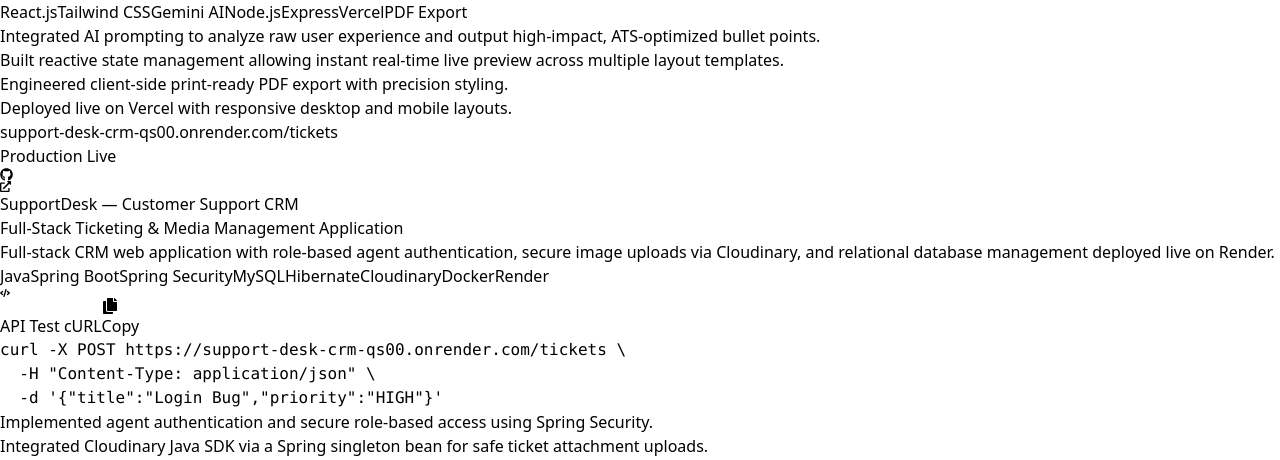
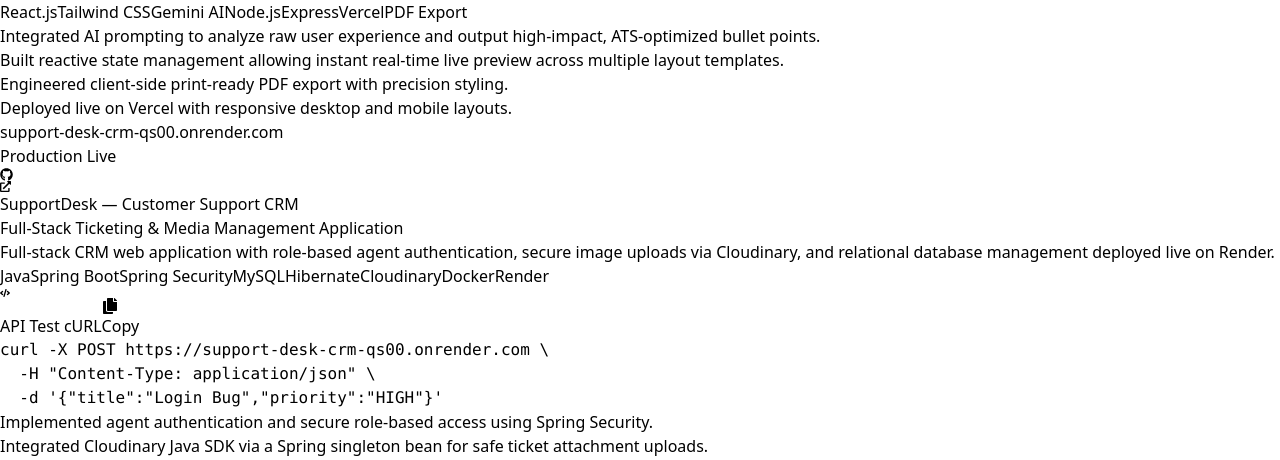
Before and after one commit to silent-coder-dev/satyam-portfolio, a React (Vite) app: page / in a window 1280 px wide. Shown: the part 3682-4142 px from the top of the page. Built offline with nearby package versions, Linux system fonts and the light colour scheme; no server answers.

Commit message:
Fix route and curl command for SupportDesk CRM
Updated the route for the SupportDesk CRM project and modified the example curl command to match the new route.

```diff
--- a/src/data/portfolioData.js
+++ b/src/data/portfolioData.js
@@ -71,7 +71,7 @@ export const projectsData = [
     subtitle: "Full-Stack Ticketing & Media Management Application",
     badge: "Production Live",
     badgeStyle: "bg-emerald-500/10 text-emerald-400 border-emerald-500/30",
-    route: "support-desk-crm-qs00.onrender.com/tickets",
+    route: "support-desk-crm-qs00.onrender.com",
     description:
       "Full-stack CRM web application with role-based agent authentication, secure image uploads via Cloudinary, and relational database management deployed live on Render.",
     tags: ["Java", "Spring Boot", "Spring Security", "MySQL", "Hibernate", "Cloudinary", "Docker", "Render"],
@@ -82,7 +82,7 @@ export const projectsData = [
       "Configured automatic email alerts upon ticket creation using Gmail SMTP.",
       "Containerized the entire application using Docker and deployed it live to Render."
     ],
-    curl: `curl -X POST https://support-desk-crm-qs00.onrender.com/tickets \\
+    curl: `curl -X POST https://support-desk-crm-qs00.onrender.com \\
   -H "Content-Type: application/json" \\
   -d '{"title":"Login Bug","priority":"HIGH"}'`,
     github: "https://github.com/silent-coder-dev/satyam-portfolio",
```
